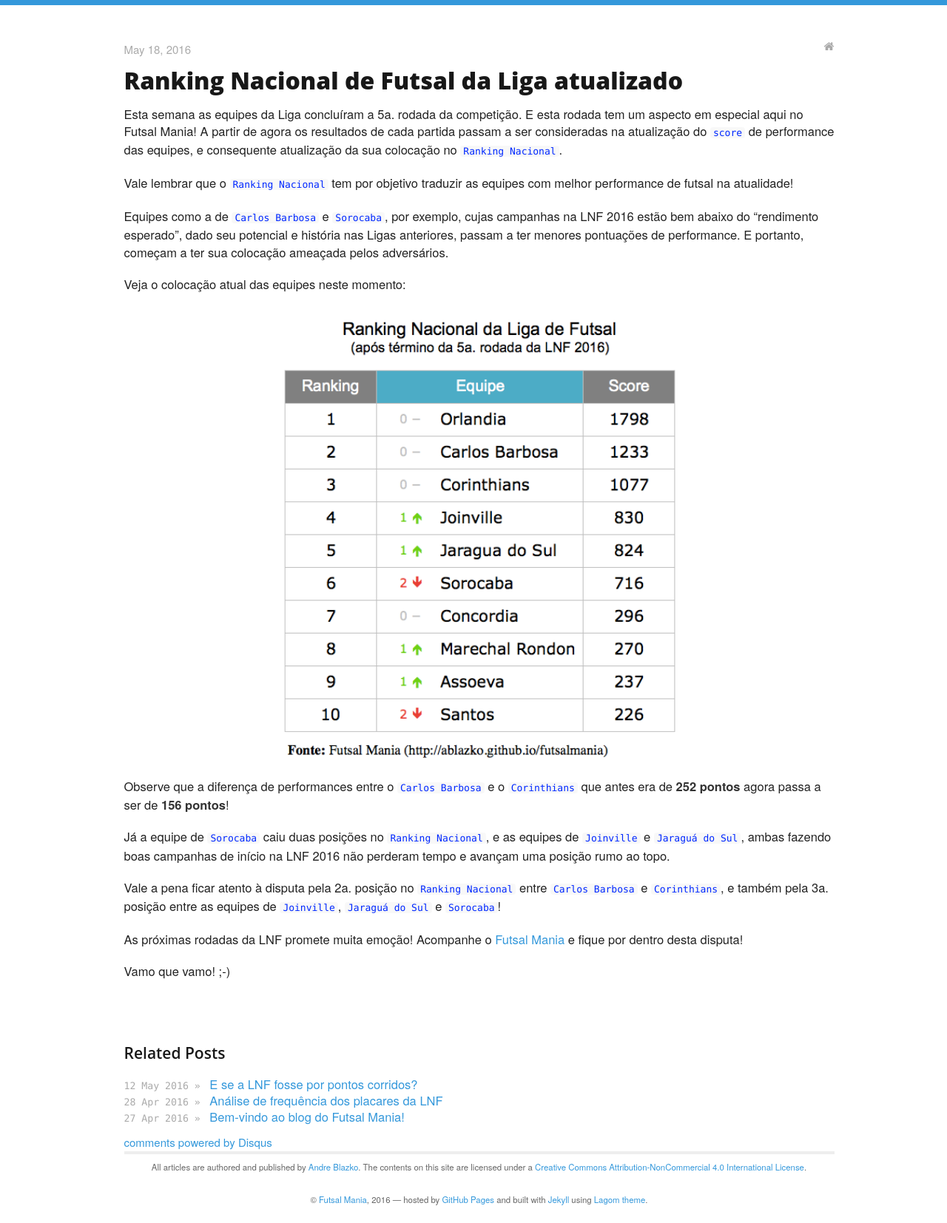
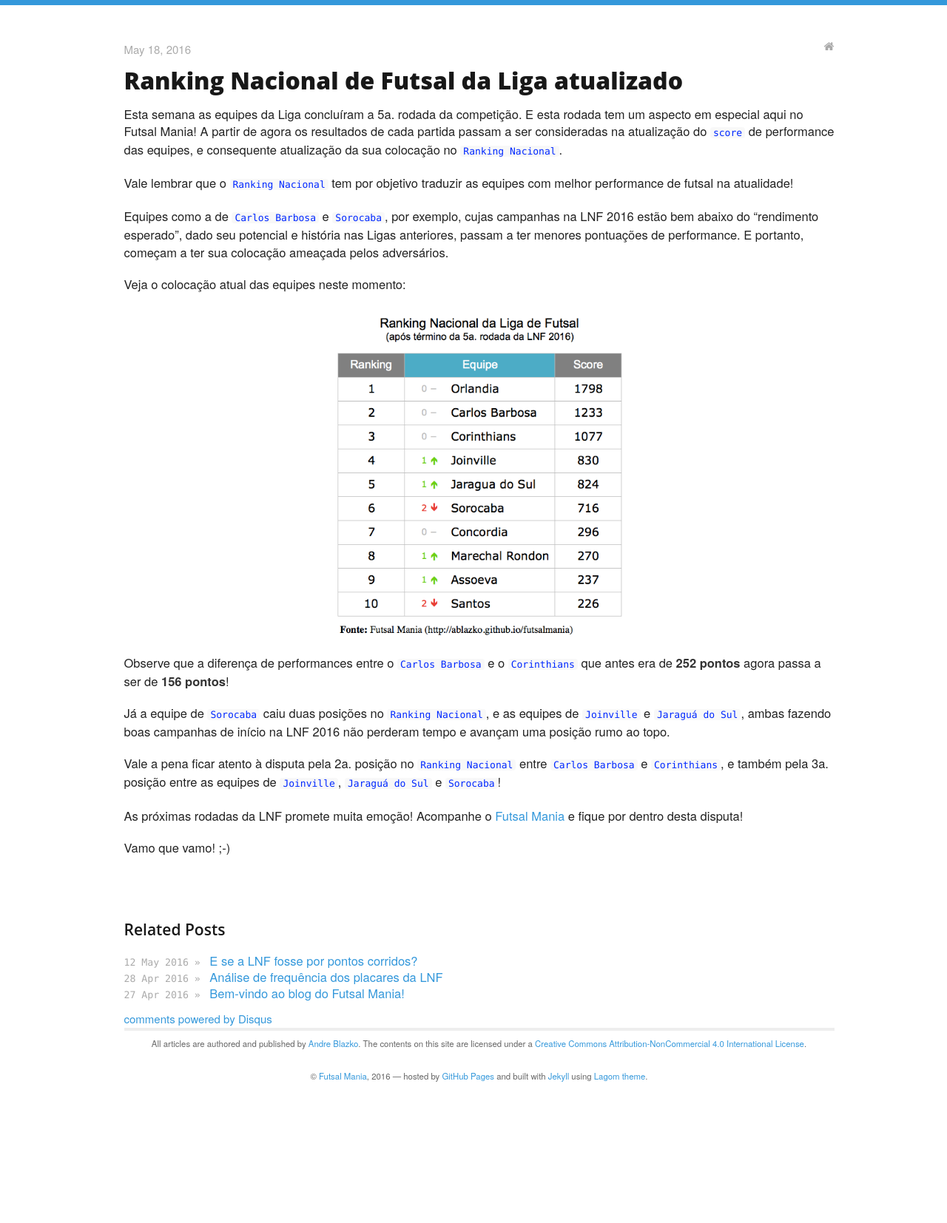
Before and after one commit to ablazko/futstat, a Jekyll site: the page built from _posts/2016-05-18-ranking-nacional-atualizado.md, in a window 1280 px wide. Shown: the whole page at 74% size. Built offline with Jekyll 4.4.1, drawn with Linux system fonts in a browser that asks for light colours; nearby versions of some CDN libraries; a script that is not in the unit is left out; comment, search, counter and statistics services are not loaded; after the commit the page ends 1487 px from its top, so only the background shows below that.

Commit message:
minor adj

```diff
--- a/_posts/2016-05-18-ranking-nacional-atualizado.md
+++ b/_posts/2016-05-18-ranking-nacional-atualizado.md
@@ -16,7 +16,7 @@
 Veja o colocação atual das equipes neste momento:
 
 <div align="center">
-<img src="/futsalmaniablog/posts-img/2016-05-18-table1.png" width="550">
+<img src="/futsalmaniablog/posts-img/2016-05-18-table1.png" width="400">
 </div>
 
 <br>
```
